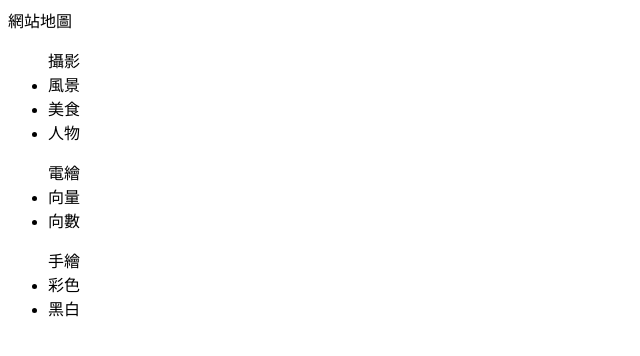
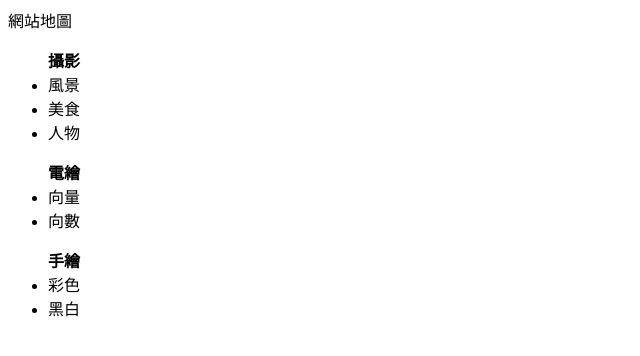
Before and after one commit to nem55661529/Collections, a plain HTML site: page index.html in a window 1280 px wide. Shown: the full height of the page, 0-640 px from the left. Drawn offline with Linux system fonts and the light colour scheme.

Commit message:
Update index.html

```diff
--- a/index.html
+++ b/index.html
@@ -13,18 +13,18 @@
 <body>
 </body>
 
-<ul>攝影
+<ul><b>攝影</b>
 <li>風景
 <li>美食
 <li>人物
 </ul>
 
-<ul>電繪
+<ul><b>電繪</b>
 <li>向量
 <li>向數
 </ul>
 
-<ul>手繪
+<ul><b>手繪</b>
 <li>彩色
 <li>黑白
 </ul>
```
